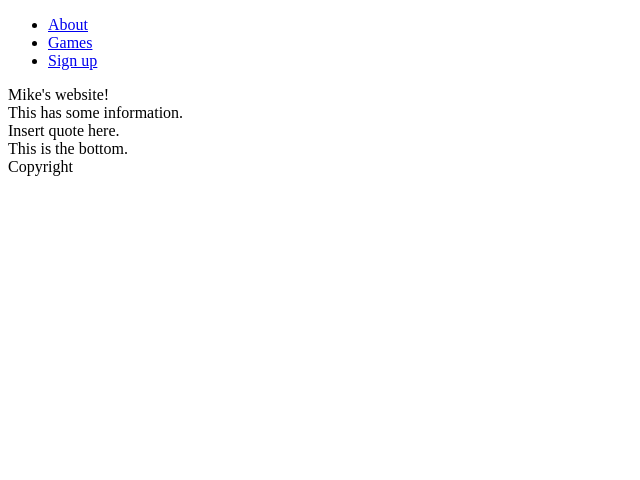
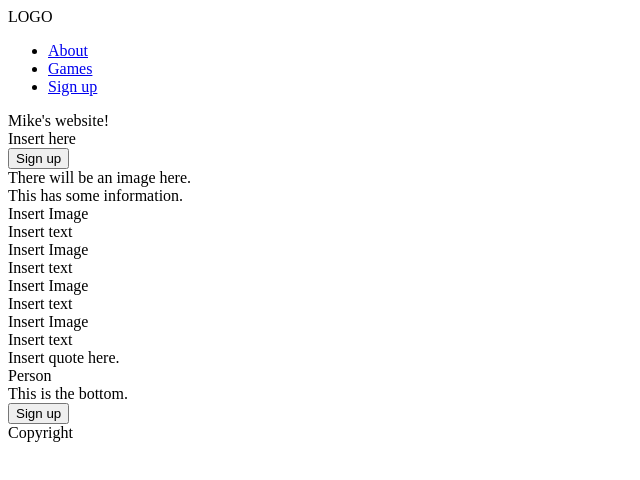
Before and after one commit to MikeTSands/Landing-page, a plain HTML site: page index.html in a window 1280 px wide. Shown: the whole page, without its empty margins (0-640 px from the left). Drawn offline with Linux system fonts and the light colour scheme.

Commit message:
add changes to index.html

```diff
--- a/index.html
+++ b/index.html
@@ -8,21 +8,47 @@
 </head>
 <body>
     <div class="header">
+        <div class="logo">LOGO</div>
         <ul class="right-links">
             <li><a href="#">About</a></li>
             <li><a href="#">Games</a></li>
             <li><a href="#">Sign up</a></li>
         </ul>
-        Mike's website!
+        <div class="container">
+            <div class="title">Mike's website!</div>
+            <div class="para">Insert here</div>
+            <button class="sign-up">Sign up</button>
+            <div class="header-image">There will be an image here.</div>
+        </div>
     </div>
     <div class="information">
         This has some information.
+        <div class="info">
+            <div class="image">Insert Image</div>
+            <div class="text">Insert text</div>
+        </div>
+        <div class="info">
+            <div class="image">Insert Image</div>
+            <div class="text">Insert text</div>
+        </div>
+        <div class="info">
+            <div class="image">Insert Image</div>
+            <div class="text">Insert text</div>
+        </div>
+        <div class="info">
+            <div class="image">Insert Image</div>
+            <div class="text">Insert text</div>
+        </div>
     </div>
-    <div class="quote">
-        Insert quote here.
+    <div class="quote-container">
+        <div class="quote">Insert quote here.</div>
+        <div class="person">Person</div>
     </div>
     <div class="bottom">
-        This is the bottom.
+        <div class="box">
+            <div class="box-text">This is the bottom.</div>
+            <button class="box-sign-up">Sign up</button>
+        </div>
     </div>
     <div class="footer">
         Copyright
```
